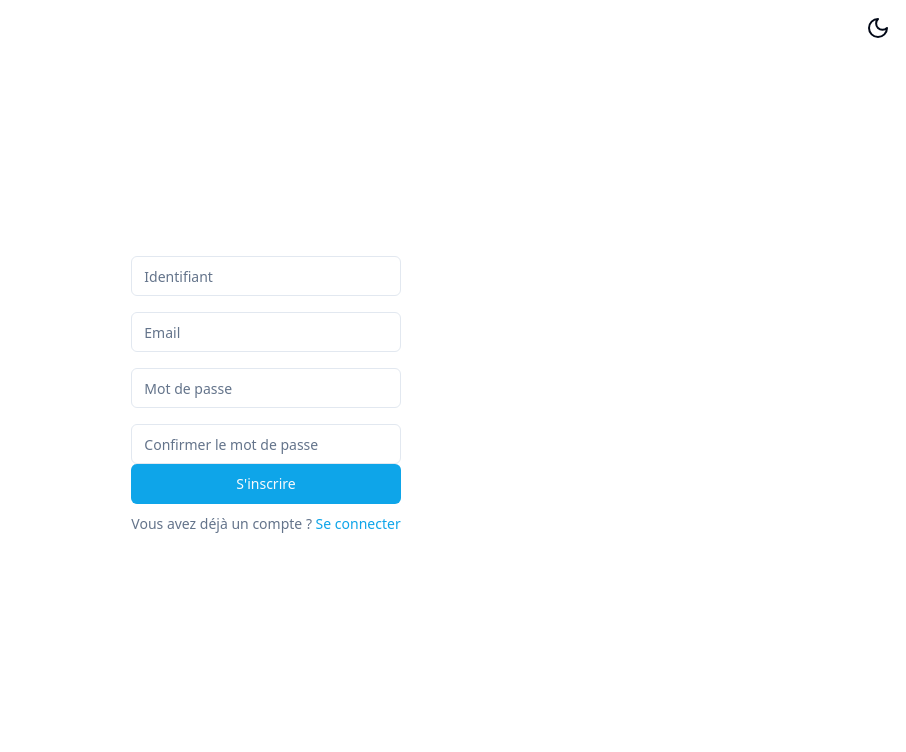
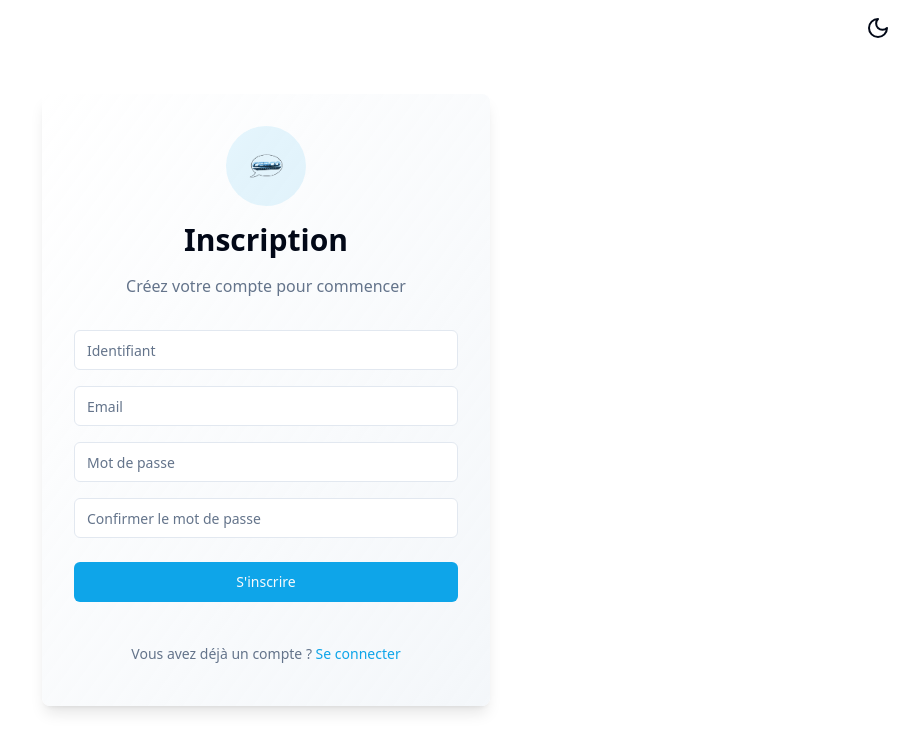
Before and after one commit to inocent345f/Cerco-Messenger, a React (Vite) app in the folder Cerco_messenger/: page /auth in a window 1280 px wide. Both pictures are taken after a click on the button "S'inscrire". Shown: the top 752 px of the page, without its empty margins (374-1280 px from the left). Built offline with nearby package versions, Linux system fonts and the light colour scheme.

Commit message:
Update RegisterForm.tsx

```diff
--- a/Cerco_messenger/src/components/auth/RegisterForm.tsx
+++ b/Cerco_messenger/src/components/auth/RegisterForm.tsx
@@ -1,12 +1,15 @@
+//--------------------------Importattion--------------------------------
 import { useState } from "react";
 import { Button } from "@/components/ui/button";
 import { Input } from "@/components/ui/input";
 import { useToast } from "@/components/ui/use-toast";
-import { registerUser } from "@/utils/api";
-
+import { registerUser, verifyOtp } from "@/utils/api";
+//----------------------------------------------------------------------
 const RegisterForm = ({ onToggle }: { onToggle: () => void }) => {
   const { toast } = useToast();
   const [isLoading, setIsLoading] = useState(false);
+  const [isOtpDialogOpen, setIsOtpDialogOpen] = useState(false);
+  const [otp, setOtp] = useState(""); // État pour stocker le code OTP
   const [formData, setFormData] = useState({
     username: "",
     email: "",
@@ -28,16 +31,6 @@ const RegisterForm = ({ onToggle }: { onToggle: () => void }) => {
       return;
     }
 
-    if (formData.password.length < 6) {
-      toast({
-        variant: "destructive",
-        title: "Erreur",
-        description: "Le mot de passe doit comporter au moins 6 caractères.",
-      });
-      setIsLoading(false);
-      return;
-    }
-
     try {
       await registerUser({
         username: formData.username,
@@ -48,50 +41,60 @@ const RegisterForm = ({ onToggle }: { onToggle: () => void }) => {
         title: "Inscription réussie",
         description: "Un code OTP vous a été envoyé.",
       });
-      // Ouvrir le dialogue OTP (si applicable)
+      setIsOtpDialogOpen(true); // Ouvre le dialogue OTP
     } catch (error) {
-      if (error?.response?.status === 409) {
-        const errorMessage = error?.response?.data?.detail;
-
-        if (errorMessage === "L'identifiant est déjà utilisé.") {
       toast({
         variant: "destructive",
         title: "Erreur",
-            description: "L'identifiant est déjà utilisé. Veuillez choisir un autre identifiant.",
+        description: "Une erreur est survenue lors de l'inscription",
       });
-        } else if (errorMessage === "L'email est déjà utilisé.") {
-          toast({
-            variant: "destructive",
-            title: "Erreur",
-            description: "L'email est déjà utilisé. Veuillez en utiliser un autre.",
-          });
-        } else if (errorMessage === "L'identifiant et l'email sont déjà utilisés.") {
-          toast({
-            variant: "destructive",
-            title: "Erreur",
-            description: "L'identifiant et l'email sont déjà utilisés. Veuillez en utiliser un autre.",
-          });
-        } else {
-          toast({
-            variant: "destructive",
-            title: "Erreur inattendue",
-            description: "Une erreur inattendue est survenue. Vérifiez votre connexion et réessayez.",
-          });
-        }
-      } else {
-        toast({
-          variant: "destructive",
-          title: "Erreur",
-          description: "Une erreur inconnue est survenue. Veuillez réessayer.",
-        });
-      }
     } finally {
       setIsLoading(false);
     }
   };
 
+  const handleOtpSubmit = async () => {
+    try {
+      setIsLoading(true);
+      await verifyOtp({
+         email: formData.email,
+         token:otp,
+         type:"email"}
+        );
+      toast({
+        title: "Vérification réussie",
+        description: "Votre compte a été vérifié avec succès.",
+      });
+      setIsOtpDialogOpen(false); // Ferme le dialogue OTP
+      onToggle(); // Redirige vers la connexion
+    } catch (error) {
+      toast({
+        variant: "destructive",
+        title: "Erreur",
+        description: "Le code OTP est invalide ou a expiré.",
+      });
+    } finally {
+      setIsLoading(false);
+    }
+  };
+//----------------------------------------views return-------------------------------------------------------
   return (
-    <form onSubmit={handleSubmit}>
+    <div className="w-full max-w-md space-y-8 p-8 bg-gradient-to-br from-card to-secondary/80 backdrop-blur-sm rounded-lg shadow-lg">
+      <div className="flex flex-col items-center gap-4">
+        <div className="rounded-full bg-primary/10 p-4">
+          <img
+            src="/lovable-uploads/283a273b-d013-414a-96a8-cf46bce6668a.png"
+            alt="Cerco Messenger"
+            className="h-12 w-12"
+          />
+        </div>
+        <h2 className="text-3xl font-bold">Inscription</h2>
+        <p className="text-muted-foreground">
+          Créez votre compte pour commencer
+        </p>
+      </div>
+
+      <form onSubmit={handleSubmit} className="space-y-6">
         <div className="space-y-4">
           <Input
             id="username"
@@ -135,10 +138,14 @@ const RegisterForm = ({ onToggle }: { onToggle: () => void }) => {
           />
         </div>
 
-      <Button type="submit" className="w-full" disabled={isLoading}>
+        <Button
+          type="submit"
+          className="w-full"
+          disabled={isLoading}
+        >
           {isLoading ? "Inscription en cours..." : "S'inscrire"}
         </Button>
-
+      </form>
       <div className="text-center">
         <p className="text-sm text-muted-foreground">
           Vous avez déjà un compte ?{" "}
@@ -147,7 +154,36 @@ const RegisterForm = ({ onToggle }: { onToggle: () => void }) => {
           </Button>
         </p>
       </div>
-    </form>
+
+      {isOtpDialogOpen && (
+        <div className="fixed inset-0 flex items-center justify-center bg-black/50 z-50">
+          <div className="bg-white p-6 rounded-lg shadow-lg space-y-4 w-full max-w-sm">
+            <h2 className="text-lg font-bold text-center">Vérification OTP</h2>
+            <p className="text-sm text-muted-foreground text-center">
+              Veuillez entrer le code OTP envoyé à votre adresse email.
+            </p>
+            <Input
+              type="text"
+              placeholder="Code OTP"
+              value={otp}
+              onChange={(e) => setOtp(e.target.value)}
+              className="w-full"
+            />
+            <div className="flex justify-end space-x-2">
+              <Button
+                variant="outline"
+                onClick={() => setIsOtpDialogOpen(false)}
+              >
+                Annuler
+              </Button>
+              <Button onClick={handleOtpSubmit}>Confirmer</Button>
+            </div>
+          </div>
+        </div>
+      )}
+    </div>
+
+
   );
 };
 
```
Lines whose indentation alone changed are shown as unchanged.
